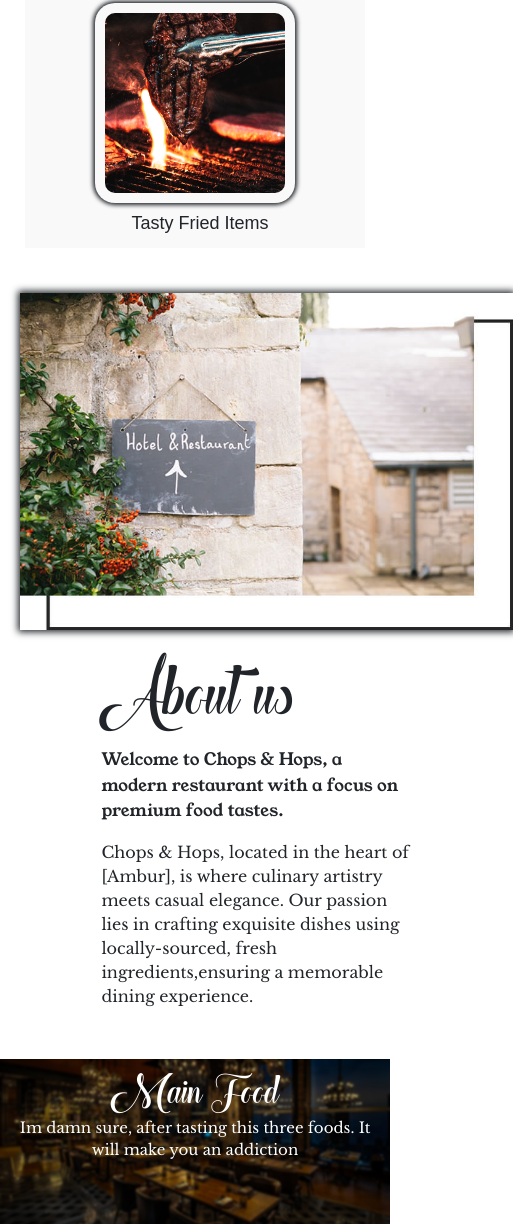
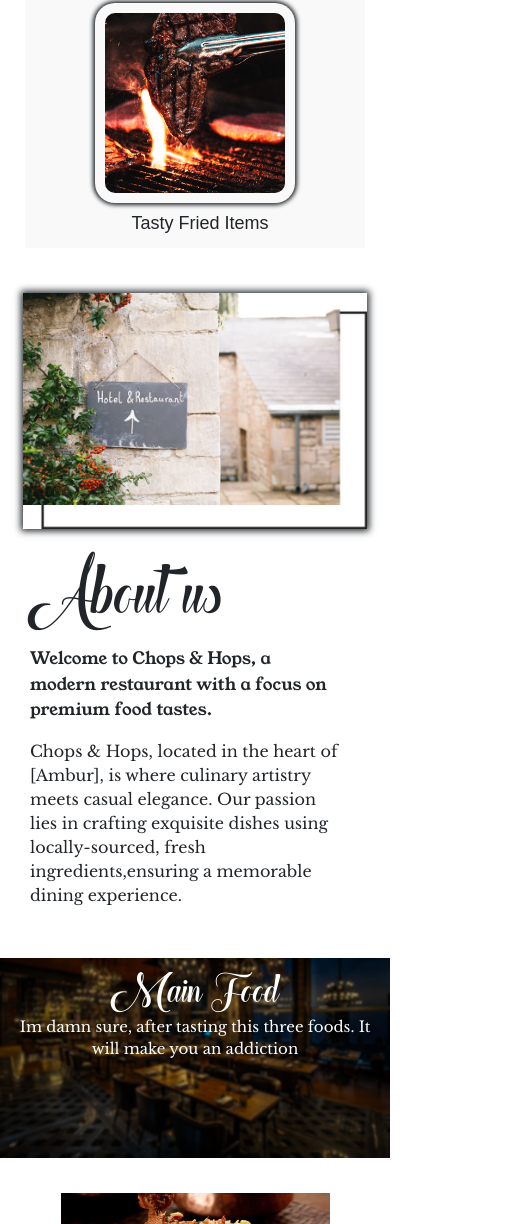
Before and after one commit to muzzuaspira7/Restaurant, a plain HTML site: page index.html in a window 390 px wide. Shown: the part 1048-2272 px from the top of the page, 513 px wide, since content can reach past the window. Drawn offline with nearby package versions, Linux system fonts and the light colour scheme; a web font is replaced by a local one.

Commit message:
my changes

```diff
--- a/style.css
+++ b/style.css
@@ -856,16 +856,15 @@ input[type="number"]{
     }
 }
 
-@media(max-width:700px){
-.h-para1 {
-    width: 100%;
-    /* margin: auto; */
-    padding-top: 25px;
-    padding-left: 10px;
-}
-}
+
 
 @media(max-width:700px){
+    .h-para1 {
+        width: 100%;
+        /* margin: auto; */
+        padding-top: 25px;
+        padding-left: 10px;
+    }
     .heading {
         font-family: AllHeadings;
         font-size: 70px;
@@ -895,7 +894,7 @@ input[type="number"]{
 }
 
 /* Paralex Font Size */
-@media(max-width:320px){
+@media(max-width:350px){
     .dish-bg h1, .our-chef-bg h1, .our-galary-bg h1 {
         font-size: 44px;
     }
@@ -914,9 +913,16 @@ input[type="number"]{
     .dish-bg .paragraph, .our-chef-bg .paragraph, .our-galary-bg .paragraph {
         font-size: 15px;
     }
+    .about-image img {
+        height: 34vh;
+    }
 
 }
-
+@media (max-width: 420px){
+.about-image img {
+    height: 28vh;
+}
+}
 
 @media(max-width:991px) {
     .nav-toggler {
```
